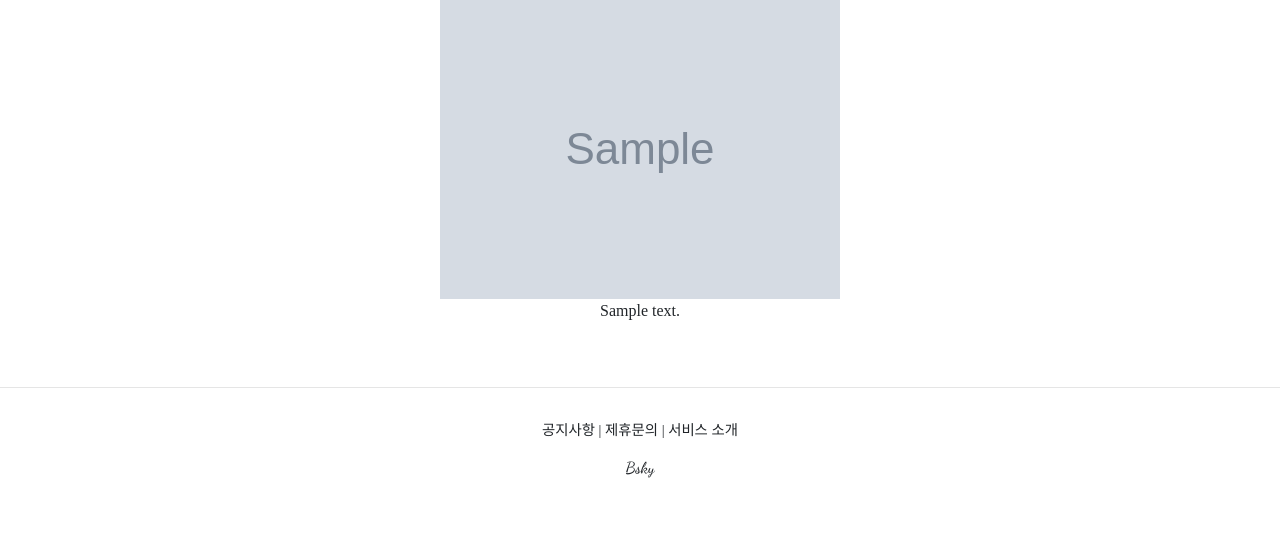
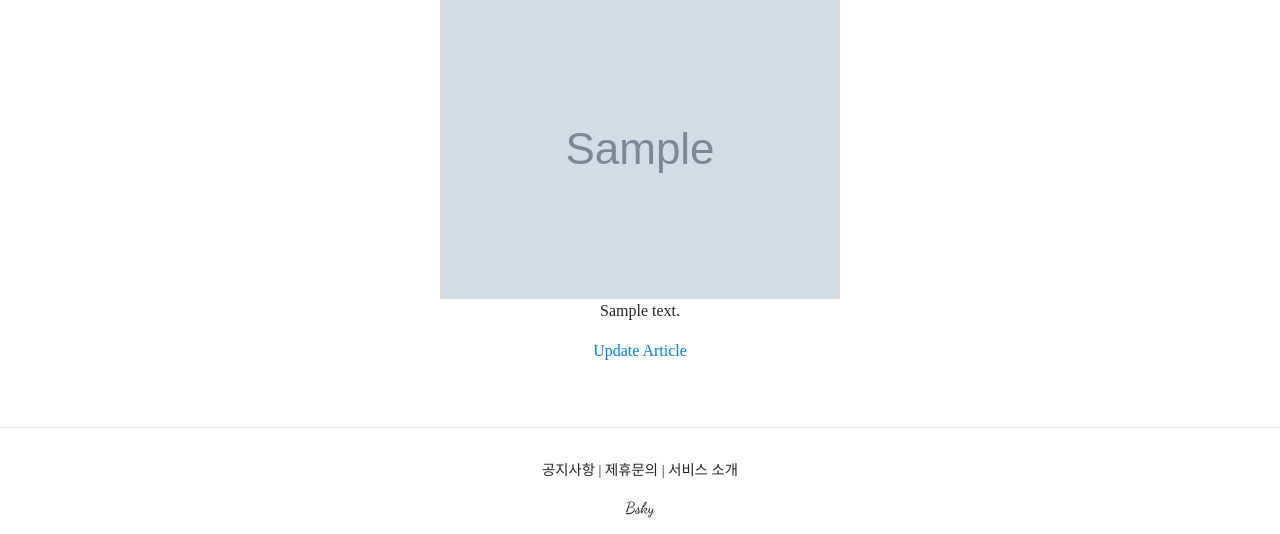
Before and after one commit to Soyuen-Yu/djangoProject, a Django app: page /articles/detail/1 in a window 1280 px wide. Shown: the part 266-800 px from the top of the page. Run offline with Django 4.2, Linux system fonts and the light colour scheme; tables that the repository leaves empty hold one stand-in row (values such as "Sample post"); grey boxes marked "Sample" are stand-in pictures; some libraries are stand-ins or nearby versions.

Commit message:
article delete, update 생성

```diff
--- a/articleapp/templates/articleapp/detail.html
+++ b/articleapp/templates/articleapp/detail.html
@@ -12,6 +12,10 @@
       <p>
         {{targetArticle.content}}
       </p>
+
+      <a href="{% url 'articleapp:update' pk=targetArticle.pk %}">
+        <p>Update Article</p>
+      </a>
     </div>
   </div>
 
--- a/articleapp/urls.py
+++ b/articleapp/urls.py
@@ -2,7 +2,7 @@ from django.contrib.auth.views import LoginView, LogoutView
 from django.urls import path
 from django.views.generic import TemplateView
 
-from articleapp.views import ArticleCreateView, ArticleDetailView
+from articleapp.views import ArticleCreateView, ArticleDetailView, ArticleUpdateView
 
 app_name = "articleapp" #appname을 명시하여 경로를 편리하게 설정할 수 있다.
 
@@ -10,4 +10,5 @@ urlpatterns = [
     path('list/', TemplateView.as_view(template_name='articleapp/list.html'), name='list'),
     path('create/', ArticleCreateView.as_view(), name='create'),
     path('detail/<int:pk>', ArticleDetailView.as_view(), name='detail'),
+    path('update/<int:pk>', ArticleUpdateView.as_view(), name='update'),
 ]
--- a/articleapp/views.py
+++ b/articleapp/views.py
@@ -2,8 +2,9 @@ from django.contrib.auth.decorators import login_required
 from django.shortcuts import render
 from django.urls import reverse
 from django.utils.decorators import method_decorator
-from django.views.generic import CreateView, DetailView
+from django.views.generic import CreateView, DetailView, UpdateView, DeleteView
 
+from articleapp.decorators import article_ownership_decorator
 from articleapp.forms import ArticleCreationForm
 from articleapp.models import Article
 
@@ -30,3 +31,21 @@ class ArticleDetailView(DetailView):
     model = Article
     template_name = 'articleapp/detail.html'
     context_object_name = 'targetArticle'
+
+@method_decorator(article_ownership_decorator, 'get')
+@method_decorator(article_ownership_decorator, 'post')
+class ArticleUpdateView(UpdateView):
+    model = Article
+    form_class = ArticleCreationForm
+    context_object_name = 'targetArticle'
+    template_name = 'articleapp/update.html'
+
+    def get_success_url(self):
+        return reverse('articleapp:detail', kwargs={'pk':self.object.pk})
+
+@method_decorator(article_ownership_decorator, 'get')
+@method_decorator(article_ownership_decorator, 'post')
+class ArticleDeleteView(DeleteView):
+    model = Article
+    context_object_name = 'targetArticle'
+    template_name = 'articleapp/delete.html'
```
Also changed, not shown: articleapp/decorators.py (added, +12 -0 lines), articleapp/templates/articleapp/delete.html (added, +15 -0 lines), articleapp/templates/articleapp/update.html (added, +17 -0 lines).
